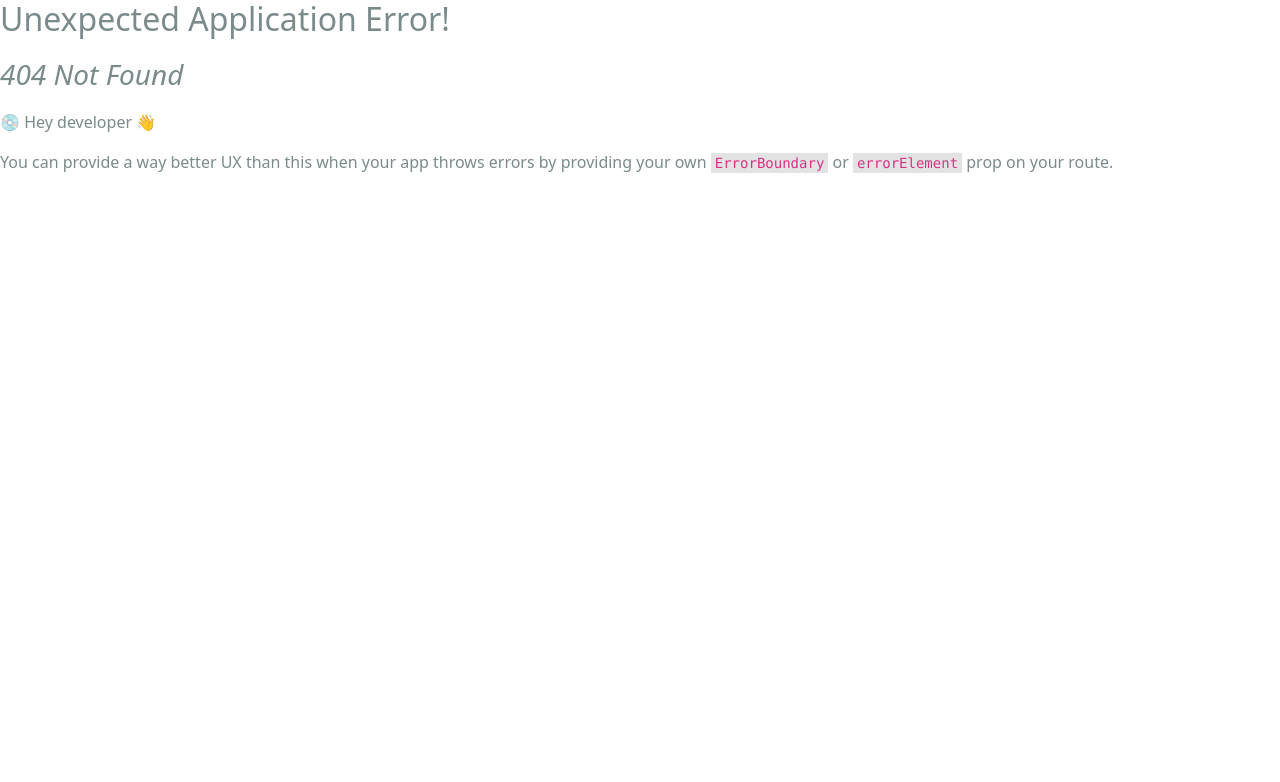
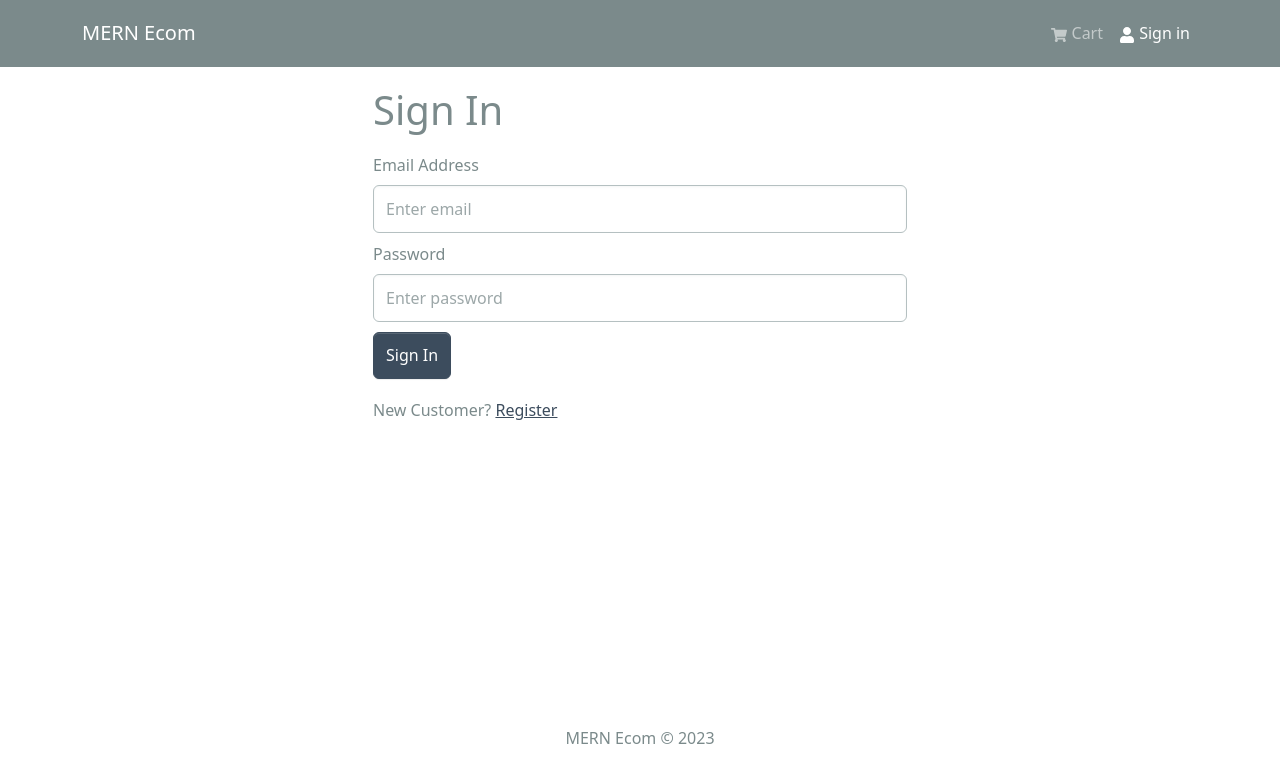
Before and after one commit to miasif/mern-ecommerce, a React (Vite) app in the folder frontend/: page /login in a window 1280 px wide. Before the commit this address had no page. Shown: the top 782 px of the page. Built offline with nearby package versions, Linux system fonts and the light colour scheme.

Commit message:
login functionality done

```diff
--- a/frontend/package.json
+++ b/frontend/package.json
@@ -20,7 +20,8 @@
     "react-icons": "^4.10.1",
     "react-redux": "^8.1.2",
     "react-router-bootstrap": "^0.26.2",
-    "react-router-dom": "^6.14.2"
+    "react-router-dom": "^6.14.2",
+    "react-toastify": "^9.1.3"
   },
   "devDependencies": {
     "@types/react": "^18.2.15",
--- a/frontend/src/App.jsx
+++ b/frontend/src/App.jsx
@@ -1,5 +1,7 @@
 import { Outlet } from "react-router-dom";
 import { Container } from "react-bootstrap";
+import { ToastContainer } from "react-toastify";
+import "react-toastify/dist/ReactToastify.css";
 import Header from "./components/Header";
 import Footer from "./components/Footer";
 
@@ -14,6 +16,7 @@
         </Container>
       </main>
       <Footer />
+      <ToastContainer />
     </>
   );
 }
--- /dev/null
+++ b/frontend/src/components/FormContainer.jsx
@@ -0,0 +1,15 @@
+import { Container, Row, Col } from "react-bootstrap";
+
+const FormContainer = ({ children }) => {
+  return (
+    <Container>
+      <Row className="justify-content-md-center">
+        <Col xs={12} md={6}>
+          {children}
+        </Col>
+      </Row>
+    </Container>
+  );
+};
+
+export default FormContainer;
--- a/frontend/src/components/Header.jsx
+++ b/frontend/src/components/Header.jsx
@@ -1,9 +1,13 @@
-import { Navbar, Nav, Container, Badge } from "react-bootstrap";
+import { Navbar, Nav, Container, Badge, NavDropdown } from "react-bootstrap";
 import { FaShoppingCart, FaUser } from "react-icons/fa";
 import { useSelector } from "react-redux";
 import { LinkContainer } from "react-router-bootstrap";
 function Header() {
   const { cartItems } = useSelector((state) => state.cart);
+  const { userInfo } = useSelector((state) => state.auth);
+  const logoutHandler = () => {
+    console.log("logout");
+  };
 
   return (
     <header>
@@ -25,11 +29,23 @@
                   )}
                 </Nav.Link>
               </LinkContainer>
-              <LinkContainer to="/login">
-                <Nav.Link>
-                  <FaUser /> Sign in
-                </Nav.Link>
-              </LinkContainer>
+
+              {userInfo ? (
+                <NavDropdown title={userInfo.name} id="username">
+                  <LinkContainer to="/profile">
+                    <NavDropdown.Item>Profile</NavDropdown.Item>
+                  </LinkContainer>
+                  <NavDropdown.Item onClick={logoutHandler}>
+                    Logout
+                  </NavDropdown.Item>
+                </NavDropdown>
+              ) : (
+                <LinkContainer to="/login">
+                  <Nav.Link>
+                    <FaUser /> Sign in
+                  </Nav.Link>
+                </LinkContainer>
+              )}
             </Nav>
           </Navbar.Collapse>
         </Container>
--- a/frontend/src/main.jsx
+++ b/frontend/src/main.jsx
@@ -3,6 +3,7 @@
 import App from "./App.jsx";
 import "./assets/styles/bootstrap.custom.css";
 import "./assets/styles/index.css";
+
 import {
   Route,
   RouterProvider,
@@ -15,6 +16,7 @@
 import { Provider } from "react-redux";
 import store from "./store.js";
 import CartPage from "./pages/CartPage.jsx";
+import LoginPage from "./pages/LoginPage.jsx";
 
 const router = createBrowserRouter(
   createRoutesFromElements(
@@ -22,6 +24,7 @@
       <Route index={true} path="/" element={<HomePage />} />
       <Route path="/product/:id" element={<ProductDetailsPage />} />
       <Route path="/cart" element={<CartPage />} />
+      <Route path="/login" element={<LoginPage />} />
     </Route>
   )
 );
--- /dev/null
+++ b/frontend/src/pages/LoginPage.jsx
@@ -0,0 +1,88 @@
+import { useState, useEffect } from "react";
+import { Link, useLocation, useNavigate } from "react-router-dom";
+import { Form, Button, Row, Col } from "react-bootstrap";
+import { useDispatch, useSelector } from "react-redux";
+import Loader from "../components/Loader";
+import FormContainer from "../components/FormContainer";
+
+import { useLoginMutation } from "../redux/slices/usersSlice";
+import { setCredentials } from "../redux/slices/authSlice";
+import { toast } from "react-toastify";
+
+const LoginScreen = () => {
+  const [email, setEmail] = useState("");
+  const [password, setPassword] = useState("");
+
+  const dispatch = useDispatch();
+  const navigate = useNavigate();
+
+  const [login, { isLoading }] = useLoginMutation();
+
+  const { userInfo } = useSelector((state) => state.auth);
+
+  const { search } = useLocation();
+  const searchParams = new URLSearchParams(search);
+  const redirect = searchParams.get("redirect") || "/";
+
+  useEffect(() => {
+    if (userInfo) {
+      navigate(redirect);
+    }
+  }, [navigate, redirect, userInfo]);
+
+  const submitHandler = async (e) => {
+    e.preventDefault();
+    try {
+      const res = await login({ email, password }).unwrap();
+      dispatch(setCredentials({ ...res }));
+      navigate(redirect);
+    } catch (err) {
+      toast.error(err?.data?.message || err.error);
+    }
+  };
+
+  return (
+    <FormContainer>
+      <h1>Sign In</h1>
+
+      <Form onSubmit={submitHandler}>
+        <Form.Group className="my-2" controlId="email">
+          <Form.Label>Email Address</Form.Label>
+          <Form.Control
+            type="email"
+            placeholder="Enter email"
+            value={email}
+            onChange={(e) => setEmail(e.target.value)}
+          ></Form.Control>
+        </Form.Group>
+
+        <Form.Group className="my-2" controlId="password">
+          <Form.Label>Password</Form.Label>
+          <Form.Control
+            type="password"
+            placeholder="Enter password"
+            value={password}
+            onChange={(e) => setPassword(e.target.value)}
+          ></Form.Control>
+        </Form.Group>
+
+        <Button disabled={isLoading} type="submit" variant="primary">
+          Sign In
+        </Button>
+
+        {isLoading && <Loader />}
+      </Form>
+
+      <Row className="py-3">
+        <Col>
+          New Customer?{" "}
+          <Link to={redirect ? `/register?redirect=${redirect}` : "/register"}>
+            Register
+          </Link>
+        </Col>
+      </Row>
+    </FormContainer>
+  );
+};
+
+export default LoginScreen;
--- a/frontend/src/redux/actionTypes.js
+++ b/frontend/src/redux/actionTypes.js
@@ -1,2 +1,3 @@
 export const BASE_URL = "http://localhost:5000";
 export const PRODUCTS_URL = "/api/products";
+export const USERS_URL = "/api/user";
--- /dev/null
+++ b/frontend/src/redux/slices/authSlice.js
@@ -0,0 +1,22 @@
+import { createSlice } from "@reduxjs/toolkit";
+
+const initialState = {
+  userInfo: localStorage.getItem("userInfo")
+    ? JSON.parse(localStorage.getItem("userInfo"))
+    : null,
+};
+
+const authSlice = createSlice({
+  name: "auth",
+  initialState,
+  reducers: {
+    setCredentials: (state, action) => {
+      state.userInfo = action.payload;
+      localStorage.setItem("userInfo", JSON.stringify(action.payload));
+    },
+  },
+});
+
+export const { setCredentials } = authSlice.actions;
+
+export default authSlice.reducer;
--- /dev/null
+++ b/frontend/src/redux/slices/usersSlice.js
@@ -0,0 +1,16 @@
+import { USERS_URL } from "../actionTypes.js";
+import { apiSlice } from "./apiSlice";
+
+export const usersSlice = apiSlice.injectEndpoints({
+  endpoints: (builder) => ({
+    login: builder.mutation({
+      query: (data) => ({
+        url: `${USERS_URL}/login`,
+        method: "POST",
+        body: data,
+      }),
+    }),
+  }),
+});
+
+export const { useLoginMutation } = usersSlice;
--- a/frontend/src/store.js
+++ b/frontend/src/store.js
@@ -1,11 +1,13 @@
 import { configureStore } from "@reduxjs/toolkit";
 import { apiSlice } from "./redux/slices/apiSlice";
 import cartSliceReducer from "./redux/slices/cartSlice.js";
+import authSliceReducer from "./redux/slices/authSlice";
 
 const store = configureStore({
   reducer: {
     [apiSlice.reducerPath]: apiSlice.reducer,
     cart: cartSliceReducer,
+    auth: authSliceReducer,
   },
   middleware: (getDefaultMiddleware) =>
     getDefaultMiddleware().concat(apiSlice.middleware),
```
Also changed, not shown: 2 other files (tests, documents, lock files or other folders).
